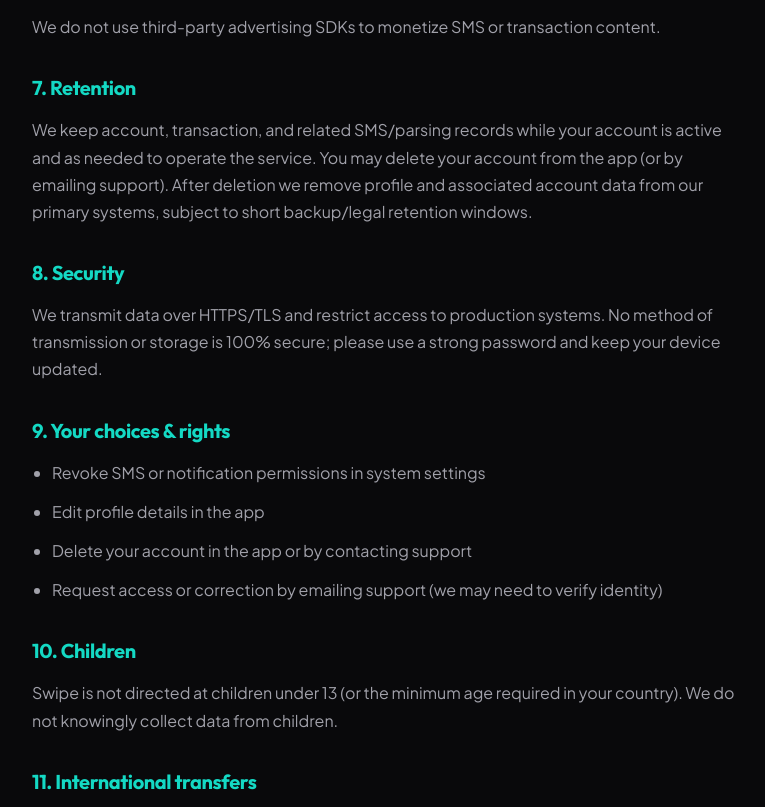
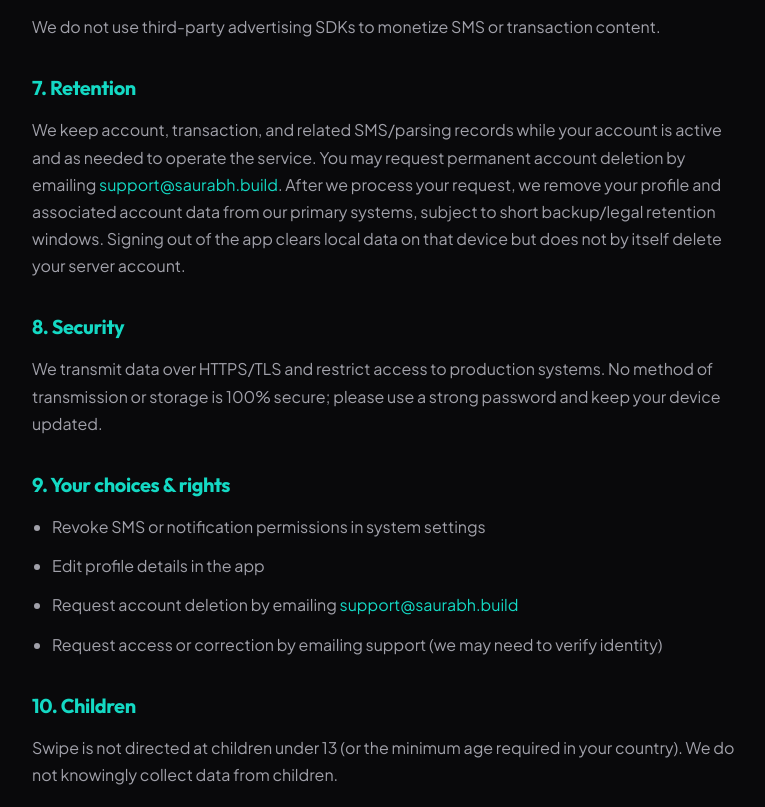
Before and after one commit to saurabhy27/swipe-website, a plain HTML site: page privacy.html in a window 1280 px wide. Shown: the part 1947-2754 px from the top of the page, without its empty margins (252-1017 px from the left). Drawn offline with Linux system fonts and the light colour scheme.

Commit message:
Update privacy policy: clarify account deletion via support email.
Co-authored-by: Cursor <cursoragent@cursor.com>

```diff
--- a/privacy.html
+++ b/privacy.html
@@ -55,7 +55,7 @@
 
     <main class="legal">
         <h1>Privacy Policy</h1>
-        <p class="meta">Last updated: 2 August 2026 · Applies to the Swipe mobile apps and related services.</p>
+        <p class="meta">Last updated: 18 August 2026 · Applies to the Swipe mobile apps and related services.</p>
 
         <p>This Privacy Policy explains how Swipe (“<strong>Swipe</strong>,” “<strong>we</strong>,” “<strong>us</strong>”) collects, uses, stores, and deletes information when you use our Android/iOS apps and backend services for SMS-based expense tracking and credit card bill aggregation.</p>
 
@@ -95,7 +95,7 @@
         <p>We do not use third-party advertising SDKs to monetize SMS or transaction content.</p>
 
         <h2>7. Retention</h2>
-        <p>We keep account, transaction, and related SMS/parsing records while your account is active and as needed to operate the service. You may delete your account from the app (or by emailing support). After deletion we remove profile and associated account data from our primary systems, subject to short backup/legal retention windows.</p>
+        <p>We keep account, transaction, and related SMS/parsing records while your account is active and as needed to operate the service. You may request permanent account deletion by emailing <a href="mailto:support@saurabh.build">support@saurabh.build</a>. After we process your request, we remove your profile and associated account data from our primary systems, subject to short backup/legal retention windows. Signing out of the app clears local data on that device but does not by itself delete your server account.</p>
 
         <h2>8. Security</h2>
         <p>We transmit data over HTTPS/TLS and restrict access to production systems. No method of transmission or storage is 100% secure; please use a strong password and keep your device updated.</p>
@@ -104,7 +104,7 @@
         <ul>
             <li>Revoke SMS or notification permissions in system settings</li>
             <li>Edit profile details in the app</li>
-            <li>Delete your account in the app or by contacting support</li>
+            <li>Request account deletion by emailing <a href="mailto:support@saurabh.build">support@saurabh.build</a></li>
             <li>Request access or correction by emailing support (we may need to verify identity)</li>
         </ul>
 
```
Also changed, not shown: 1 other file.
